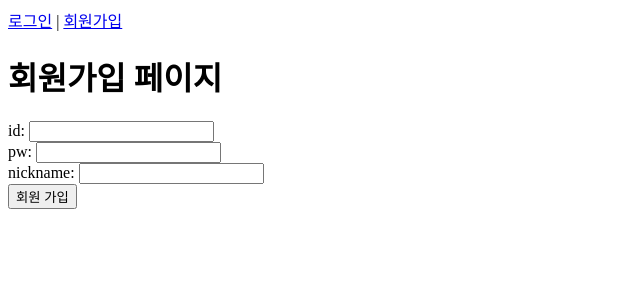
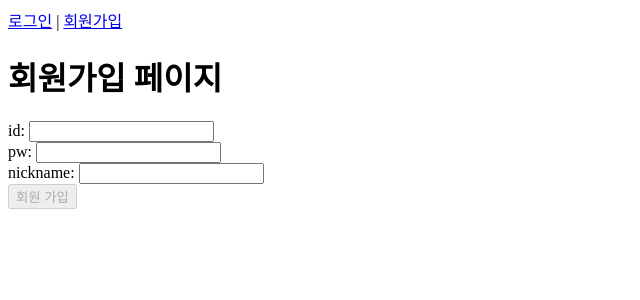
Before and after one commit to oseunghyun/Vue-til, a Vue app: page /signup in a window 1280 px wide. Shown: the top 300 px of the page, without its empty margins (0-640 px from the left). Built offline with nearby package versions, Linux system fonts and the light colour scheme.

Commit message:
로그인, 회원가입 유효성 검사 처리

```diff
--- a/src/components/LoginForm.vue
+++ b/src/components/LoginForm.vue
@@ -8,13 +8,16 @@
       <label for="password">pw: </label>
       <input id="password" type="text" v-model="password" />
     </div>
-    <button type="submit">로그인</button>
+    <button :disabled="!isUsernameValid || !password" type="submit">
+      로그인
+    </button>
     <p>{{ logMessage }}</p>
   </form>
 </template>
 
 <script>
 import { loginUser } from "@/api/index";
+import { validateEmail } from "@/utils/validation";
 export default {
   data() {
     return {
@@ -22,6 +25,11 @@
       password: "",
       logMessage: "",
     };
+  },
+  computed: {
+    isUsernameValid() {
+      return validateEmail(this.username);
+    },
   },
   methods: {
     async submitForm() {
--- a/src/components/SignupForm.vue
+++ b/src/components/SignupForm.vue
@@ -12,13 +12,19 @@
       <label for="nickname">nickname: </label>
       <input id="nickname" type="text" v-model="nickname" />
     </div>
-    <button type="submit">회원 가입</button>
+    <button
+      :disabled="!isUsernameValid || !password || !nickname"
+      type="submit"
+    >
+      회원 가입
+    </button>
     <p>{{ logMessage }}</p>
   </form>
 </template>
 
 <script>
 import { registerUser } from "@/api/index";
+import { validateEmail } from "@/utils/validation";
 export default {
   data() {
     return {
@@ -27,6 +33,11 @@
       nickname: "",
       logMessage: "",
     };
+  },
+  computed: {
+    isUsernameValid() {
+      return validateEmail(this.username);
+    },
   },
   methods: {
     async submitForm() {
--- /dev/null
+++ b/src/utils/validation.js
@@ -0,0 +1,9 @@
+const validateEmail = (email) => {
+  return String(email)
+    .toLowerCase()
+    .match(
+      /^(([^<>()[\]\\.,;:\s@"]+(\.[^<>()[\]\\.,;:\s@"]+)*)|(".+"))@((\[[0-9]{1,3}\.[0-9]{1,3}\.[0-9]{1,3}\.[0-9]{1,3}\])|(([a-zA-Z\-0-9]+\.)+[a-zA-Z]{2,}))$/
+    );
+};
+
+export { validateEmail };
```
